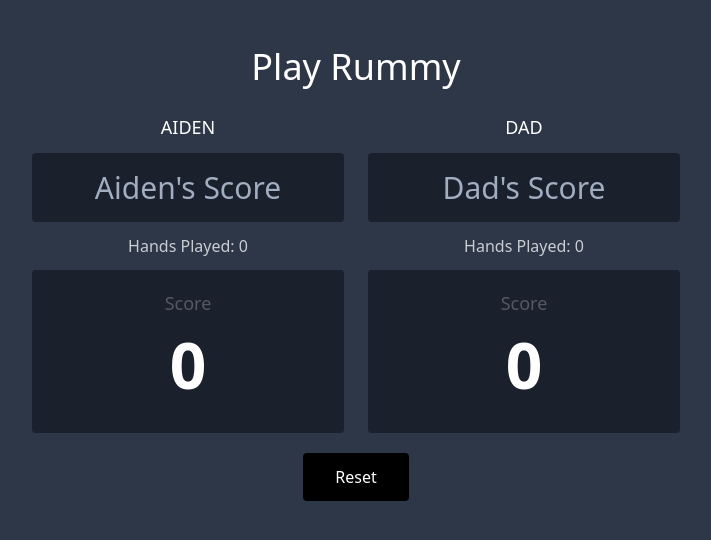
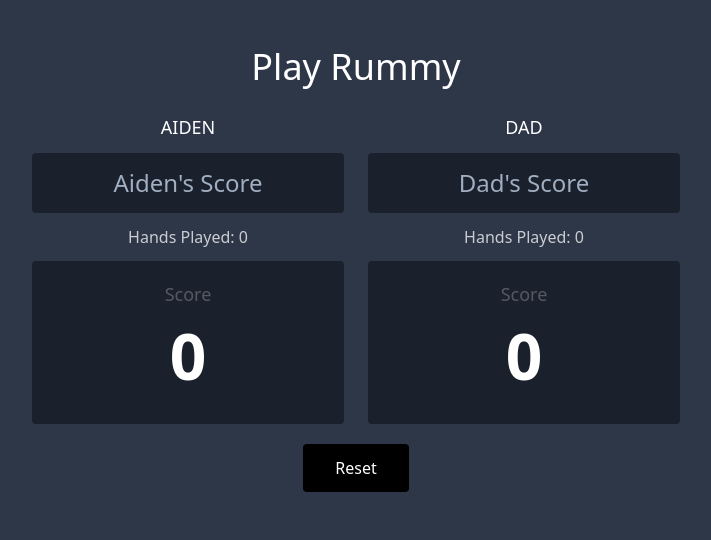
Before and after one commit to bigmooninc/svelte-rummy, a Svelte app: page / in a window 1280 px wide. Shown: the top 540 px of the page, without its empty margins (284-995 px from the left). Built offline with nearby package versions, Linux system fonts and the light colour scheme.

Commit message:
shrink text

```diff
--- a/src/App.svelte
+++ b/src/App.svelte
@@ -55,7 +55,7 @@
         Aiden
       </p>
 			<form on:submit|preventDefault={handleAddP1Score}>
-				<input bind:this={p1ScoreInput} bind:value={p1HandScore} type="text" placeholder="Aiden's Score" class="text-center text-3xl w-full block bg-gray-900 text-white rounded p-3 font-sans font-thin" />
+				<input bind:this={p1ScoreInput} bind:value={p1HandScore} type="text" placeholder="Aiden's Score" class="text-center text-2xl w-full block bg-gray-900 text-white rounded p-3 font-sans font-thin" />
 			</form>
 			<p class="text-center font-sans font-light text-white opacity-75 my-3 text-base">Hands Played: {p1Hand}</p>
 			<div class="bg-gray-900 flex flex-col justify-center items-center rounded p-5">
@@ -66,7 +66,7 @@
     <div class="flex-1 mx-3">
       <p class="font-sans font-light uppercase text-white text-center text-lg mb-3">Dad</p>
 			<form on:submit|preventDefault={handleAddP2Score}>
-				<input bind:this={p2ScoreInput} bind:value={p2HandScore} type="text" placeholder="Dad's Score" class="text-center text-3xl w-full block bg-gray-900 text-white rounded p-3 font-sans font-thin" />
+				<input bind:this={p2ScoreInput} bind:value={p2HandScore} type="text" placeholder="Dad's Score" class="text-center text-2xl w-full block bg-gray-900 text-white rounded p-3 font-sans font-thin" />
 			</form>
 			<p class="text-center font-sans font-light text-white opacity-75 my-3 text-base">Hands Played: {p2Hand}</p>
 			<div class="bg-gray-900 flex flex-col justify-center items-center rounded p-5">
```
